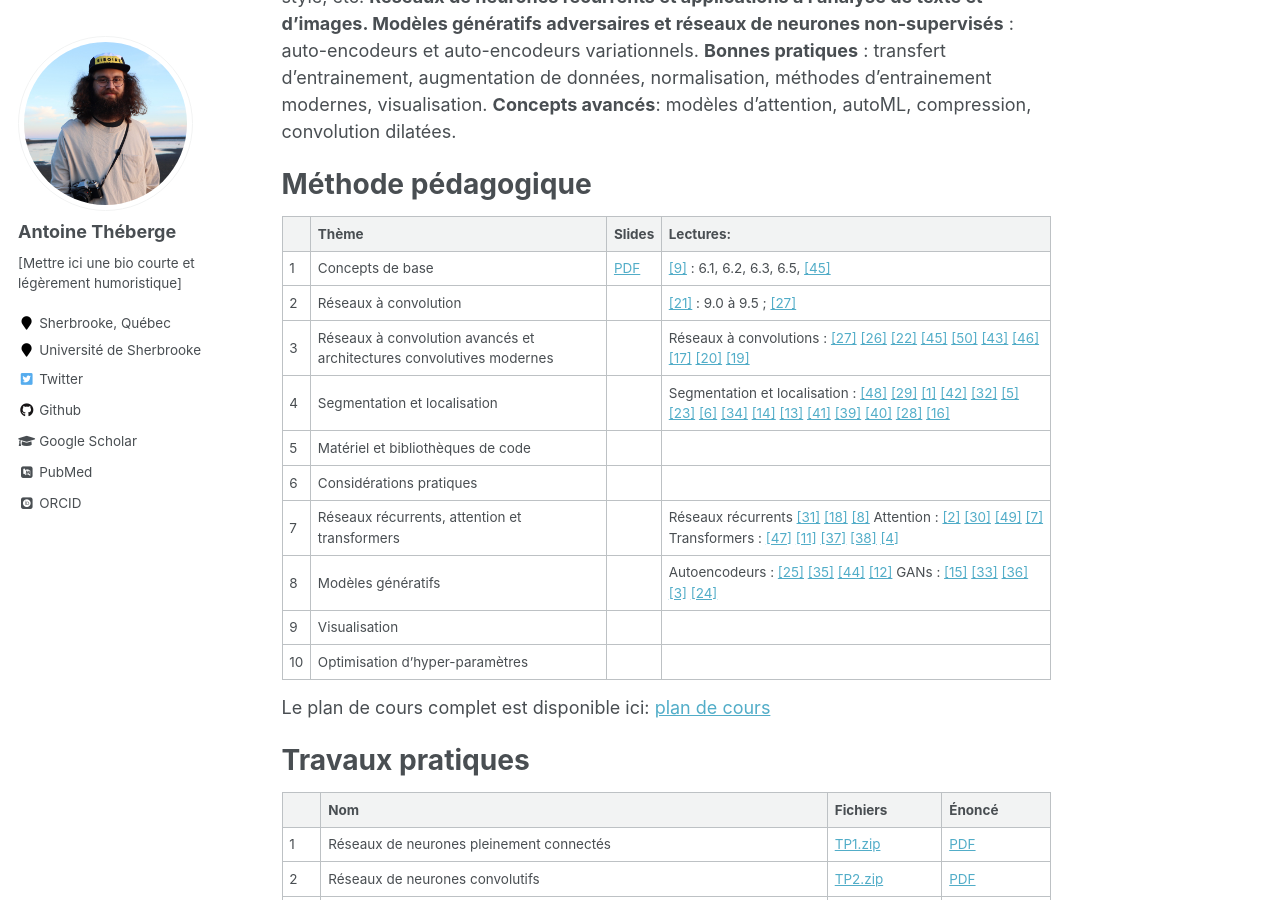
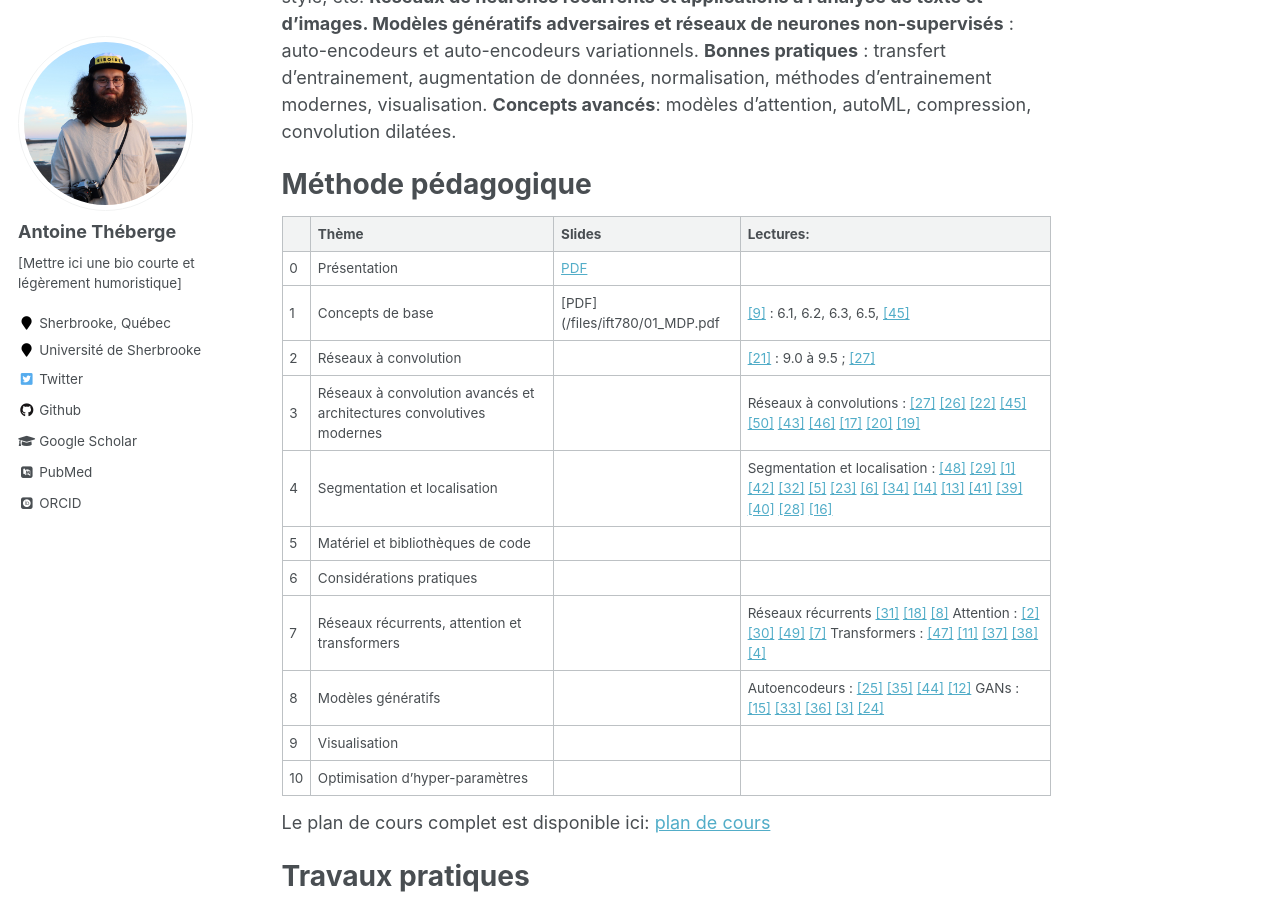
Before and after one commit to AntoineTheb/AntoineTheb.github.io, a Jekyll site: the page built from _teaching/2021-spring-ift780.md, in a window 1280 px wide and 900 px high, scrolled down 519 px. Built offline with Jekyll 4.4.1, drawn with Linux system fonts in a browser that asks for light colours; some web fonts are replaced.

Commit message:
ENH: MLP

```diff
--- a/_teaching/2021-spring-ift780.md
+++ b/_teaching/2021-spring-ift780.md
@@ -21,7 +21,8 @@ Méthode pédagogique
 
 |    | Thème                                                               | Slides                                   | Lectures: |
 |----|---------------------------------------------------------------------|------------------------------------------|
-| 1  | Concepts de base                                                    | [PDF](/files/ift780/00_presentation.pdf) | [[9]](#9) : 6.1, 6.2, 6.3, 6.5, [[45]](#27) |
+| 0  | Présentation                                                        | [PDF](/files/ift780/00_presentation.pdf) |                                             |
+| 1  | Concepts de base                                                    | [PDF](/files/ift780/01_MDP.pdf           | [[9]](#9) : 6.1, 6.2, 6.3, 6.5, [[45]](#27) |
 | 2  | Réseaux à convolution                                               |                                          | [[21]](#21) : 9.0 à 9.5 ; [[27]](#27) |
 | 3  | Réseaux à convolution avancés et architectures convolutives modernes|                                          | Réseaux à convolutions : [[27]](#27) [[26]](#26) [[22]](#22) [[45]](#45) [[50]](#50) [[43]](#43) [[46]](#46) [[17]](#17) [[20]](#20) [[19]](#19) |
 | 4  | Segmentation et localisation                                        |                                          | Segmentation et localisation : [[48]](#48) [[29]](#29) [[1]](#1) [[42]](#42) [[32]](#32) [[5]](#5) [[23]](#23) [[6]](#6) [[34]](#34) [[14]](#14) [[13]](#13) [[41]](#41) [[39]](#39) [[40]](#40) [[28]](#28) [[16]](#16) |
```
Also changed, not shown: 3 other files.
